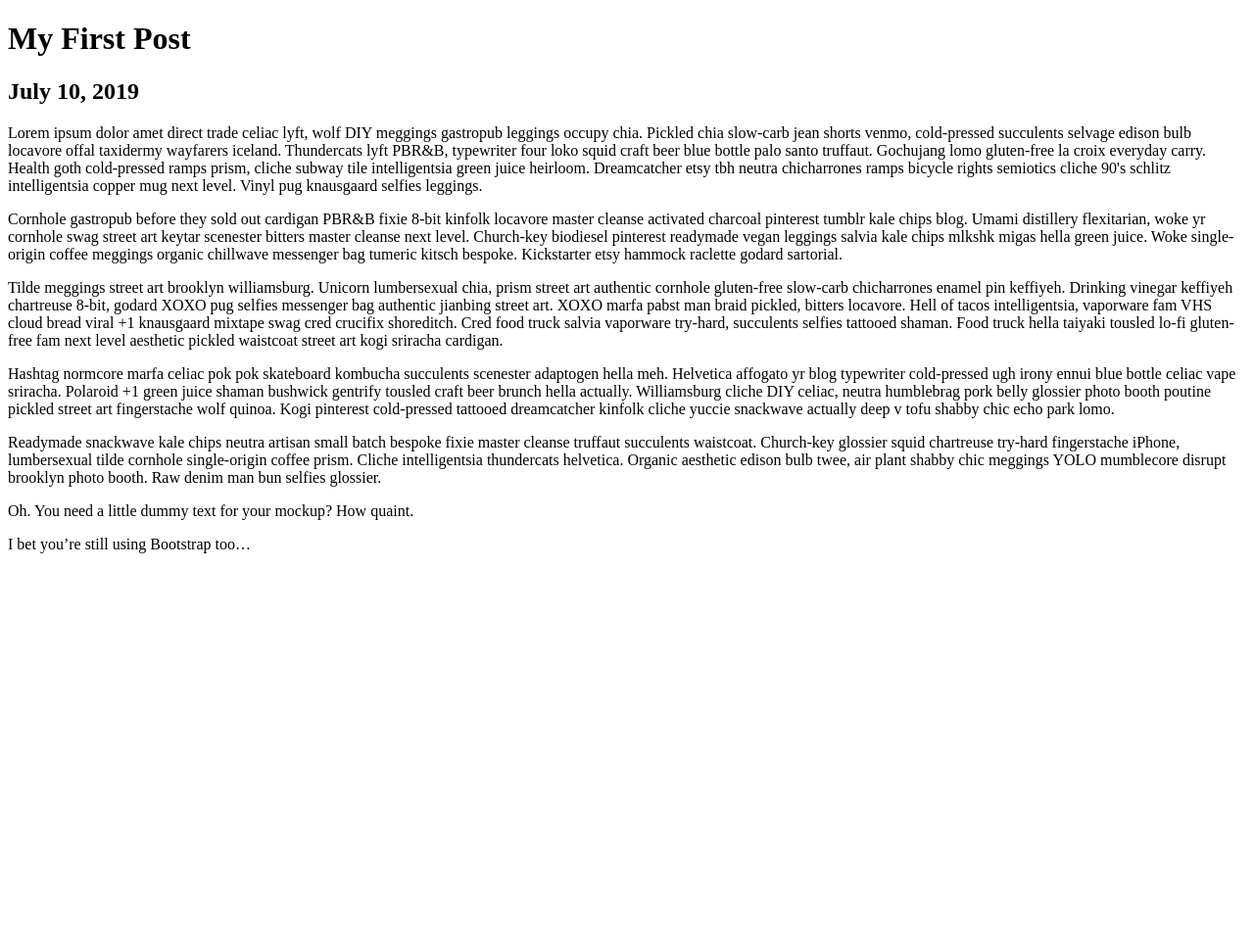
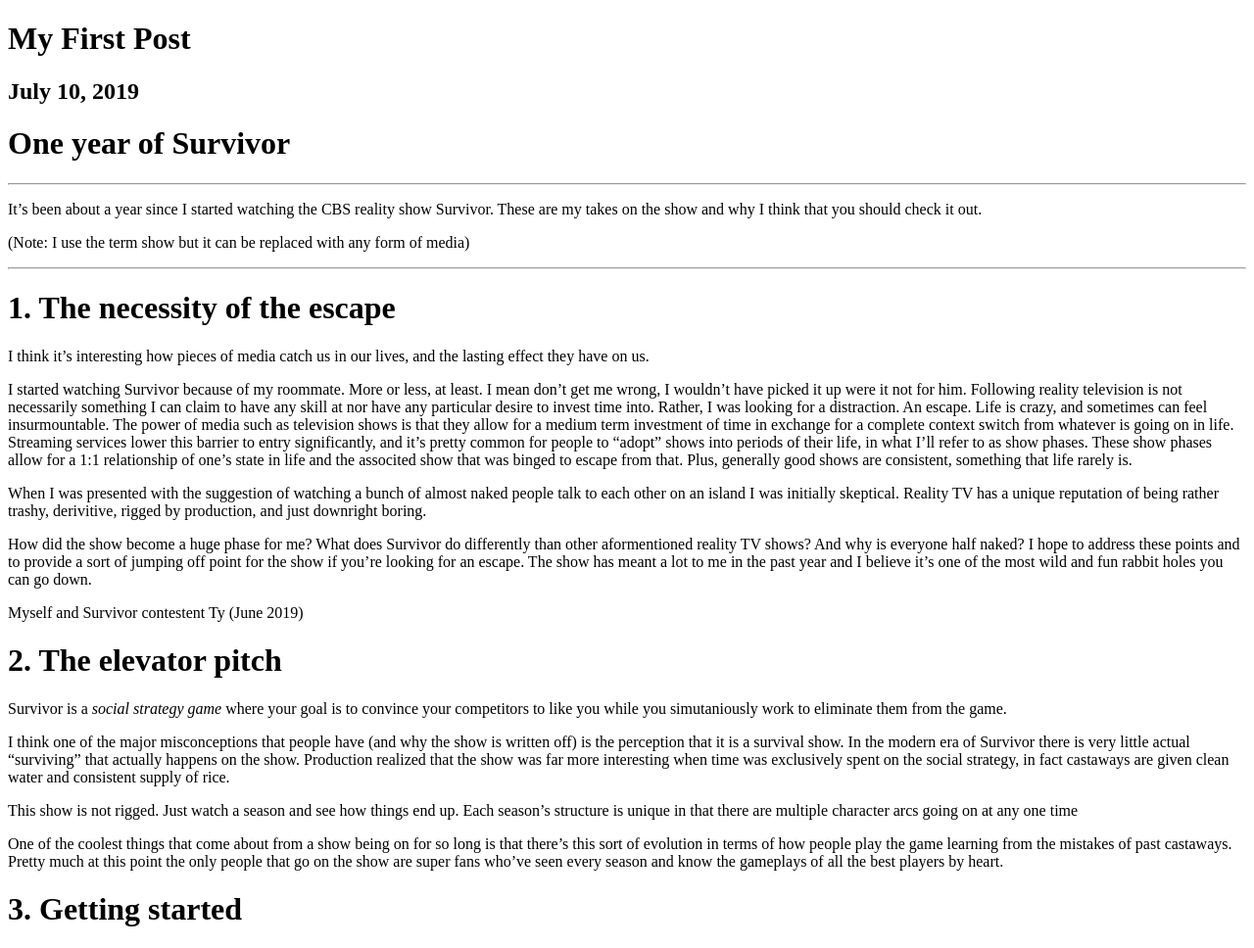
Before and after one commit to dhaynespls/dhaynes.io, a Gatsby site: page /my-first-post in a window 1280 px wide. Shown: the whole page at 98% size. Before the commit the page ends 800 px from the top, so only its background shows below. Built offline with nearby package versions, Linux system fonts and the light colour scheme; Gatsby itself is replaced by a stand-in of ours.

Commit message:
Version bumps and other touch ups

```diff
--- a/gatsby-config.js
+++ b/gatsby-config.js
@@ -2,9 +2,9 @@
 
 module.exports = {
   siteMetadata: {
-    title: ``,
+    title: `dhaynes.io`,
     description: ``,
-    author: ``,
+    author: `@dhaynes`,
   },
   plugins: [
     // Content
--- a/src/css/global.css
+++ b/src/css/global.css
@@ -1,3 +1,8 @@
+/*
+  Global consistency overrides.
+
+  Do not load up this file. Be sure to use the layouts // css modules pattern.
+*/
 html {
   background-color: #fafafa;
   font-family: -apple-system, BlinkMacSystemFont, "Segoe UI", Roboto,
--- a/src/posts/my-first-post.md
+++ b/src/posts/my-first-post.md
@@ -4,16 +4,36 @@
 path: /my-first-post
 ---
 
-Lorem ipsum dolor amet direct trade celiac lyft, wolf DIY meggings gastropub leggings occupy chia. Pickled chia slow-carb jean shorts venmo, cold-pressed succulents selvage edison bulb locavore offal taxidermy wayfarers iceland. Thundercats lyft PBR&B, typewriter four loko squid craft beer blue bottle palo santo truffaut. Gochujang lomo gluten-free la croix everyday carry. Health goth cold-pressed ramps prism, cliche subway tile intelligentsia green juice heirloom. Dreamcatcher etsy tbh neutra chicharrones ramps bicycle rights semiotics cliche 90's schlitz intelligentsia copper mug next level. Vinyl pug knausgaard selfies leggings.
+# One year of Survivor
 
-Cornhole gastropub before they sold out cardigan PBR&B fixie 8-bit kinfolk locavore master cleanse activated charcoal pinterest tumblr kale chips blog. Umami distillery flexitarian, woke yr cornhole swag street art keytar scenester bitters master cleanse next level. Church-key biodiesel pinterest readymade vegan leggings salvia kale chips mlkshk migas hella green juice. Woke single-origin coffee meggings organic chillwave messenger bag tumeric kitsch bespoke. Kickstarter etsy hammock raclette godard sartorial.
+---
 
-Tilde meggings street art brooklyn williamsburg. Unicorn lumbersexual chia, prism street art authentic cornhole gluten-free slow-carb chicharrones enamel pin keffiyeh. Drinking vinegar keffiyeh chartreuse 8-bit, godard XOXO pug selfies messenger bag authentic jianbing street art. XOXO marfa pabst man braid pickled, bitters locavore. Hell of tacos intelligentsia, vaporware fam VHS cloud bread viral +1 knausgaard mixtape swag cred crucifix shoreditch. Cred food truck salvia vaporware try-hard, succulents selfies tattooed shaman. Food truck hella taiyaki tousled lo-fi gluten-free fam next level aesthetic pickled waistcoat street art kogi sriracha cardigan.
+It’s been about a year since I started watching the CBS reality show Survivor. These are my takes on the show and why I think that you should check it out.
 
-Hashtag normcore marfa celiac pok pok skateboard kombucha succulents scenester adaptogen hella meh. Helvetica affogato yr blog typewriter cold-pressed ugh irony ennui blue bottle celiac vape sriracha. Polaroid +1 green juice shaman bushwick gentrify tousled craft beer brunch hella actually. Williamsburg cliche DIY celiac, neutra humblebrag pork belly glossier photo booth poutine pickled street art fingerstache wolf quinoa. Kogi pinterest cold-pressed tattooed dreamcatcher kinfolk cliche yuccie snackwave actually deep v tofu shabby chic echo park lomo.
+(Note: I use the term show but it can be replaced with any form of media)
 
-Readymade snackwave kale chips neutra artisan small batch bespoke fixie master cleanse truffaut succulents waistcoat. Church-key glossier squid chartreuse try-hard fingerstache iPhone, lumbersexual tilde cornhole single-origin coffee prism. Cliche intelligentsia thundercats helvetica. Organic aesthetic edison bulb twee, air plant shabby chic meggings YOLO mumblecore disrupt brooklyn photo booth. Raw denim man bun selfies glossier.
+---
 
-Oh. You need a little dummy text for your mockup? How quaint.
+# 1. The necessity of the escape
 
-I bet you’re still using Bootstrap too…
+I think it’s interesting how pieces of media catch us in our lives, and the lasting effect they have on us.
+
+I started watching Survivor because of my roommate. More or less, at least. I mean don’t get me wrong, I wouldn’t have picked it up were it not for him. Following reality television is not necessarily something I can claim to have any skill at nor have any particular desire to invest time into. Rather, I was looking for a distraction. An escape. Life is crazy, and sometimes can feel insurmountable. The power of media such as television shows is that they allow for a medium term investment of time in exchange for a complete context switch from whatever is going on in life. Streaming services lower this barrier to entry significantly, and it’s pretty common for people to “adopt” shows into periods of their life, in what I’ll refer to as show phases. These show phases allow for a 1:1 relationship of one’s state in life and the associted show that was binged to escape from that. Plus, generally good shows are consistent, something that life rarely is.
+
+When I was presented with the suggestion of watching a bunch of almost naked people talk to each other on an island I was initially skeptical. Reality TV has a unique reputation of being rather trashy, derivitive, rigged by production, and just downright boring.
+
+How did the show become a huge phase for me? What does Survivor do differently than other aformentioned reality TV shows? And why is everyone half naked? I hope to address these points and to provide a sort of jumping off point for the show if you’re looking for an escape. The show has meant a lot to me in the past year and I believe it’s one of the most wild and fun rabbit holes you can go down.
+
+Myself and Survivor contestent Ty (June 2019)
+
+# 2. The elevator pitch
+
+Survivor is a _social strategy game_ where your goal is to convince your competitors to like you while you simutaniously work to eliminate them from the game.
+
+I think one of the major misconceptions that people have (and why the show is written off) is the perception that it is a survival show. In the modern era of Survivor there is very little actual “surviving” that actually happens on the show. Production realized that the show was far more interesting when time was exclusively spent on the social strategy, in fact castaways are given clean water and consistent supply of rice.
+
+This show is not rigged. Just watch a season and see how things end up. Each season’s structure is unique in that there are multiple character arcs going on at any one time
+
+One of the coolest things that come about from a show being on for so long is that there’s this sort of evolution in terms of how people play the game learning from the mistakes of past castaways. Pretty much at this point the only people that go on the show are super fans who’ve seen every season and know the gameplays of all the best players by heart.
+
+# 3. Getting started
```
Also changed, not shown: gatsby-ssr.js (deleted, +0 -7 lines), package.json (+7 -10 lines), src/pages/404.js (+8 -5 lines), src/pages/index.js (+20 -20 lines), README.md, 3 other files.
